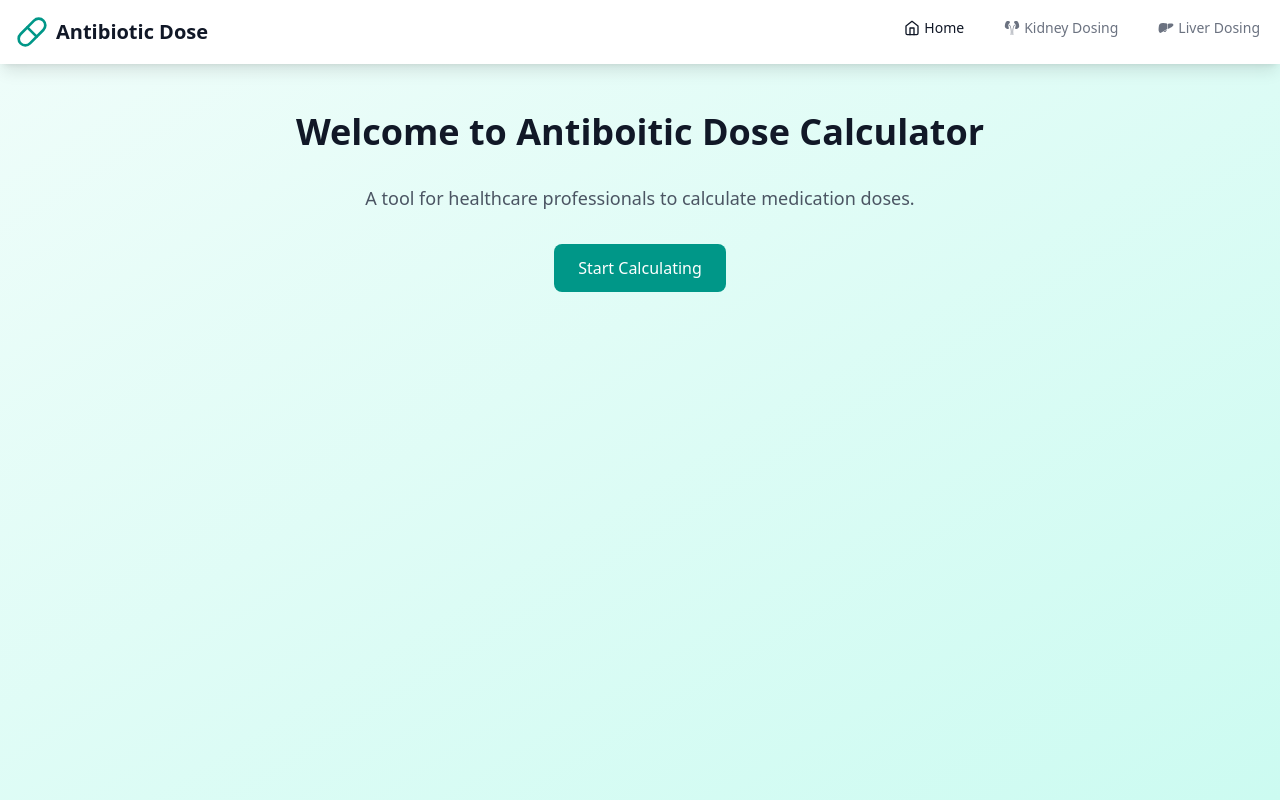
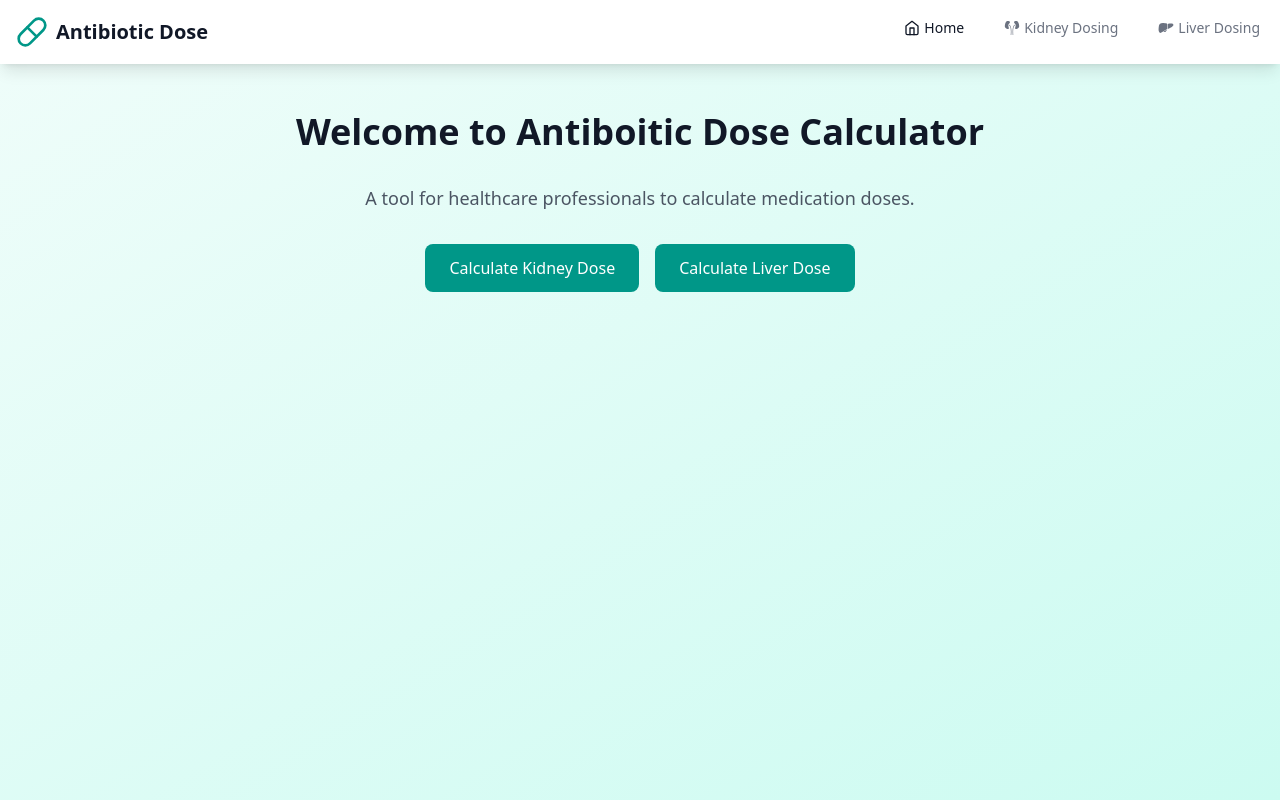
Before and after one commit to salma247/Antibiotic-Dose-Calculator, a React (Vite) app: page / in a window 1280 px wide. Built offline with nearby package versions, Linux system fonts and the light colour scheme.

Commit message:
refactor App component: replace single "Start Calculating" button with separate buttons for calculating kidney and liver doses, enhancing user navigation

```diff
--- a/src/App.tsx
+++ b/src/App.tsx
@@ -18,12 +18,20 @@ function App() {
             <p className="text-lg text-gray-600 mb-8">
               A tool for healthcare professionals to calculate medication doses.
             </p>
-            <button
-              onClick={() => setActiveTab("adult")}
-              className="bg-primary text-white px-6 py-3 rounded-lg font-medium hover:bg-teal-700 transition-colors"
-            >
-              Start Calculating
-            </button>
+            <div className="flex justify-center gap-4">
+              <button
+                onClick={() => setActiveTab("kidney")}
+                className="bg-primary text-white px-6 py-3 rounded-lg font-medium hover:bg-teal-700 transition-colors"
+              >
+                Calculate Kidney Dose
+              </button>
+              <button
+                onClick={() => setActiveTab("liver")}
+                className="bg-primary text-white px-6 py-3 rounded-lg font-medium hover:bg-teal-700 transition-colors"
+              >
+                Calculate Liver Dose
+              </button>
+            </div>
           </div>
         )}
 
```
